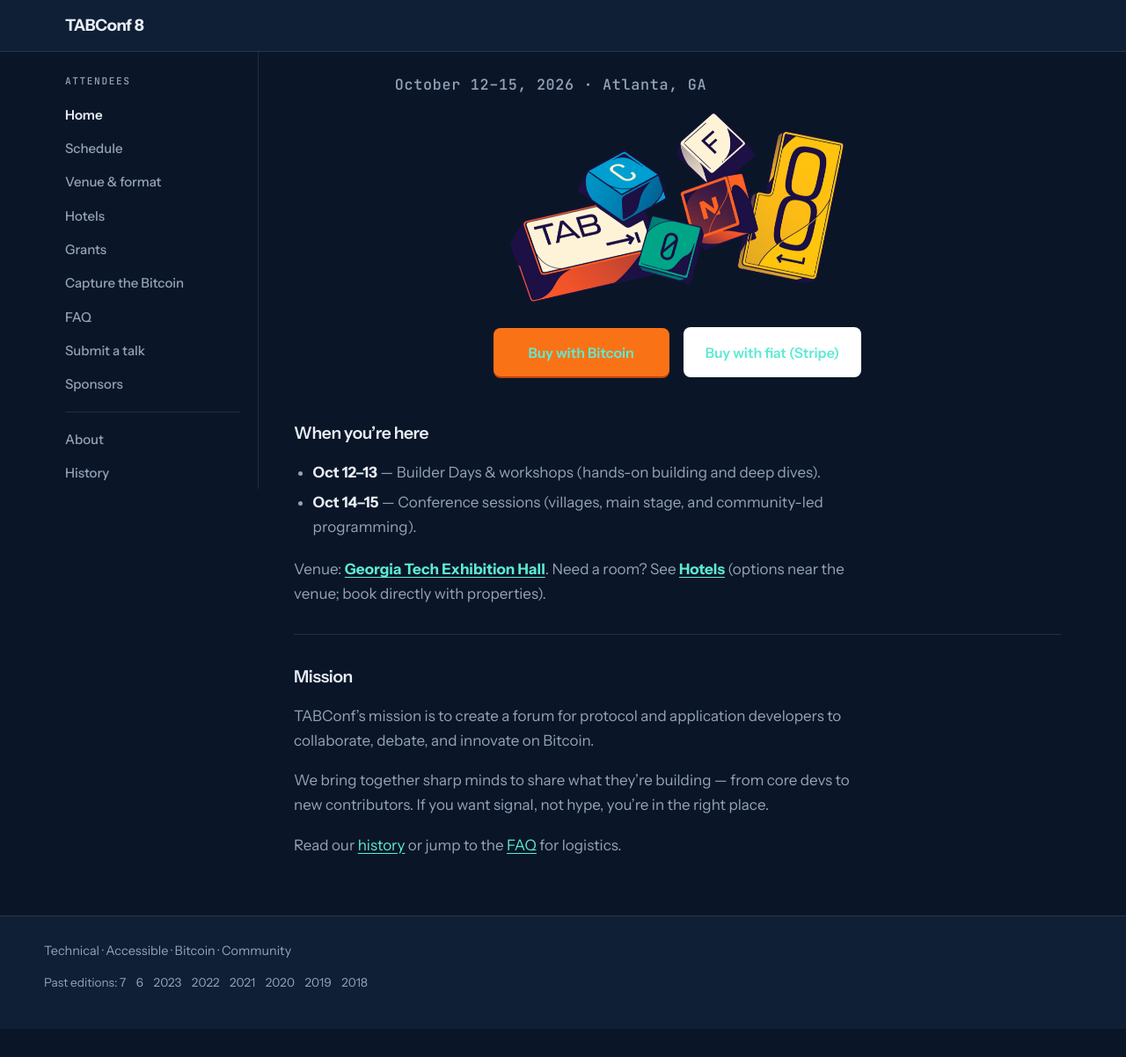
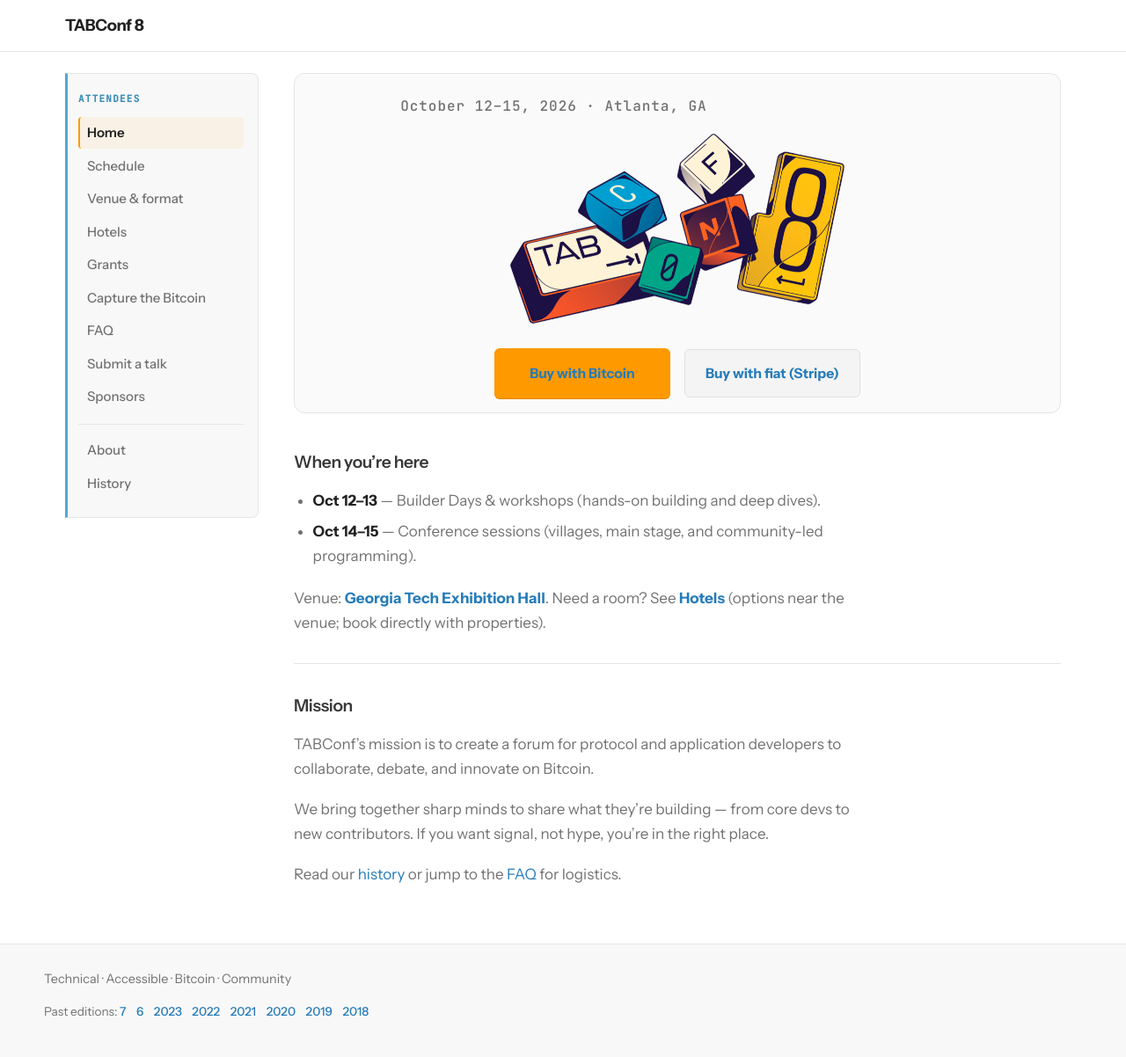
Before and after one commit to TABConf/8.tabconf.com, a Jekyll site: the page built from index.md, in a window 1280 px wide and 1202 px high. Shown: the whole window at 88% size. Built offline with Jekyll 4.4.1, drawn with Linux system fonts in a browser that asks for light colours.

Commit message:
Update theme color and CSS styles for TABConf 8. Changed theme color to white, adjusted color palette for improved readability, and refined layout elements including sidebar and button styles for a cohesive design.

```diff
--- a/_layouts/default.html
+++ b/_layouts/default.html
@@ -5,7 +5,7 @@
   <meta name="viewport" content="width=device-width, initial-scale=1">
   <title>{% if page.title %}{{ page.title }} · {% endif %}{{ site.title }}</title>
   <meta name="description" content="{{ page.description | default: site.description }}">
-  <meta name="theme-color" content="#0a1628">
+  <meta name="theme-color" content="#ffffff">
   <meta property="og:title" content="{% if page.title %}{{ page.title }} · {% endif %}{{ site.title }}">
   <meta property="og:description" content="{{ page.description | default: site.description }}">
   <meta property="og:image" content="{{ '/assets/TABConf8_Logo.png' | absolute_url }}">
--- a/assets/css/tabconf.css
+++ b/assets/css/tabconf.css
@@ -1,15 +1,26 @@
+/* Palette aligned with TABConf 7 (7.tabconf.com/assets/css/style.css):
+   white page, #727272 body, #222 headings, #267CB9 links,
+   sponsor accents #FF9900 (orange) + #54A7D3 (blue). */
+
 :root {
-  --bg: #0a1628;
-  --bg-panel: #0f1f35;
-  --text: #e8edf4;
-  --text-muted: #94a3b8;
-  --accent: #f97316;
-  --accent-muted: #c2410c;
-  --link: #5eead4;
-  --link-hover: #99f6e4;
-  --border: rgba(255, 255, 255, 0.1);
-  --font-sans: "Instrument Sans", system-ui, -apple-system, sans-serif;
-  --font-mono: "JetBrains Mono", ui-monospace, monospace;
+  --bg: #ffffff;
+  --bg-subtle: #fafafa;
+  --bg-panel: #f4f4f4;
+  --bg-code: #f8f8f8;
+  --text: #222222;
+  --text-secondary: #393939;
+  --text-muted: #727272;
+  --text-soft: #494949;
+  --link: #267cb9;
+  --link-hover: #006699;
+  --accent-orange: #ff9900;
+  --accent-orange-dark: #e68a00;
+  --accent-blue: #54a7d3;
+  --accent-blue-dark: #3d8eb9;
+  --border: #e5e5e5;
+  --border-strong: #e0e0e0;
+  --font-sans: "Instrument Sans", system-ui, -apple-system, "Noto Sans", "Helvetica Neue", Helvetica, Arial, sans-serif;
+  --font-mono: "JetBrains Mono", ui-monospace, Monaco, Consolas, monospace;
   --max: 1180px;
   --sidebar-w: 220px;
 }
@@ -30,7 +41,7 @@
   font-family: var(--font-sans);
   font-size: 1.0625rem;
   line-height: 1.65;
-  color: var(--text);
+  color: var(--text-muted);
   background: var(--bg);
   -webkit-font-smoothing: antialiased;
 }
@@ -52,8 +63,8 @@
   left: -9999px;
   top: 0;
   padding: 0.75rem 1rem;
-  background: var(--accent);
-  color: #0a1628;
+  background: var(--link);
+  color: #fff;
   font-weight: 600;
   z-index: 200;
 }
@@ -63,10 +74,10 @@
   top: 1rem;
 }
 
-/* Header — text only, no logo */
+/* Header */
 .site-header {
   border-bottom: 1px solid var(--border);
-  background: var(--bg-panel);
+  background: var(--bg);
 }
 
 .site-header__inner {
@@ -87,7 +98,7 @@
   color: var(--link);
 }
 
-/* Layout: sidebar + main */
+/* Layout */
 .layout {
   max-width: var(--max);
   margin: 0 auto;
@@ -109,36 +120,39 @@
 .sidebar {
   position: sticky;
   top: 0;
-  padding-top: 1.5rem;
+  padding: 1.25rem 1rem 1.25rem 0.75rem;
+  margin-top: 1.5rem;
   border-right: 1px solid var(--border);
-  padding-right: 1.25rem;
-  margin-right: 0;
+  background: var(--bg-code);
+  border-radius: 0 8px 8px 0;
+  border: 1px solid var(--border);
+  border-left: 3px solid var(--accent-blue);
 }
 
 @media (max-width: 860px) {
   .sidebar {
     position: static;
-    border-right: none;
-    border-bottom: 1px solid var(--border);
-    padding: 1rem 0 1.25rem;
-    padding-right: 0;
+    margin-top: 0;
+    border-radius: 8px;
+    border-left-width: 3px;
+    padding: 1rem 1rem 1.1rem;
   }
 }
 
 .sidebar__heading {
   margin: 0 0 0.75rem;
   font-family: var(--font-mono);
-  font-size: 0.7rem;
-  font-weight: 500;
+  font-size: 0.68rem;
+  font-weight: 600;
   text-transform: uppercase;
-  letter-spacing: 0.14em;
-  color: var(--text-muted);
+  letter-spacing: 0.12em;
+  color: var(--accent-blue-dark);
 }
 
 .sidebar__nav {
   display: flex;
   flex-direction: column;
-  gap: 0.15rem;
+  gap: 0.1rem;
 }
 
 @media (max-width: 860px) {
@@ -151,21 +165,25 @@
 
 .sidebar__link {
   display: block;
-  padding: 0.35rem 0;
+  padding: 0.35rem 0.35rem 0.35rem 0.5rem;
   font-size: 0.9375rem;
   font-weight: 500;
   color: var(--text-muted);
   text-decoration: none;
   border-radius: 4px;
+  border-left: 2px solid transparent;
 }
 
 .sidebar__link:hover {
   color: var(--link);
+  background: rgba(38, 124, 185, 0.06);
 }
 
 .sidebar__link.is-active {
   color: var(--text);
   font-weight: 600;
+  border-left-color: var(--accent-orange);
+  background: rgba(255, 153, 0, 0.08);
 }
 
 .sidebar__rule {
@@ -188,20 +206,21 @@
   padding-top: 1.5rem;
 }
 
-/* Main content typography */
+/* Main typography (TABConf 7 weights) */
 .site-main h1 {
   font-size: clamp(1.65rem, 4vw, 2.15rem);
   font-weight: 700;
   letter-spacing: -0.03em;
   line-height: 1.2;
   margin: 0 0 1.25rem;
+  color: var(--text);
 }
 
 .site-main h2 {
   font-size: 1.2rem;
   font-weight: 600;
   margin: 2rem 0 0.85rem;
-  color: var(--text);
+  color: var(--text-secondary);
   letter-spacing: -0.02em;
 }
 
@@ -209,7 +228,7 @@
   font-size: 1.05rem;
   font-weight: 600;
   margin: 1.5rem 0 0.6rem;
-  color: var(--text);
+  color: var(--text-soft);
 }
 
 .site-main p {
@@ -220,12 +239,12 @@
 
 .site-main a {
   color: var(--link);
-  text-decoration: underline;
-  text-underline-offset: 0.2em;
+  text-decoration: none;
 }
 
 .site-main a:hover {
   color: var(--link-hover);
+  font-weight: 700;
 }
 
 .site-main hr {
@@ -249,6 +268,7 @@
 
 .site-main strong {
   color: var(--text);
+  font-weight: 700;
 }
 
 .site-main table {
@@ -268,25 +288,28 @@
 }
 
 .site-main th {
-  background: var(--bg-panel);
+  background: var(--bg-code);
   color: var(--text);
-  font-weight: 600;
+  font-weight: 700;
 }
 
-/* Home hero — logo once, centered */
+/* Home hero */
 .home-hero {
   text-align: center;
   margin-bottom: 2.5rem;
-  padding-bottom: 0.5rem;
+  padding: 1.5rem 1rem 0.5rem;
+  background: var(--bg-subtle);
+  border: 1px solid var(--border);
+  border-radius: 12px;
 }
 
 .home-hero__dates {
   margin: 0 0 1.25rem;
   font-family: var(--font-mono);
-  font-size: clamp(0.95rem, 2.5vw, 1.05rem);
+  font-size: clamp(0.9rem, 2.2vw, 1rem);
   font-weight: 500;
-  color: var(--text);
-  letter-spacing: 0.04em;
+  color: var(--text-secondary);
+  letter-spacing: 0.06em;
 }
 
 .home-hero__logo {
@@ -304,6 +327,7 @@
   justify-content: center;
   align-items: center;
   margin-top: 0.25rem;
+  padding-bottom: 0.5rem;
 }
 
 .ticket-actions__btn {
@@ -311,16 +335,15 @@
   align-items: center;
   justify-content: center;
   min-width: 200px;
-  padding: 0.9rem 1.5rem;
-  border-radius: 8px;
-  font-weight: 600;
-  font-size: 1rem;
+  padding: 0.85rem 1.45rem;
+  border-radius: 6px;
+  font-weight: 700;
+  font-size: 0.98rem;
   text-decoration: none !important;
-  transition: opacity 0.15s ease, transform 0.15s ease;
+  transition: background 0.15s ease, border-color 0.15s ease, transform 0.12s ease;
 }
 
 .ticket-actions__btn:hover {
-  opacity: 0.92;
   transform: translateY(-1px);
 }
 
@@ -328,16 +351,31 @@
   transform: translateY(0);
 }
 
+/* TABConf 7–style orange (title sponsor) for BTC */
 .ticket-actions__btn--btc {
-  background: var(--accent);
+  background: var(--accent-orange);
   color: #fff;
-  box-shadow: 0 2px 0 var(--accent-muted);
+  border: 2px solid var(--accent-orange);
+  box-shadow: 0 1px 0 var(--accent-orange-dark);
 }
 
+.ticket-actions__btn--btc:hover {
+  background: var(--accent-orange-dark);
+  border-color: var(--accent-orange-dark);
+  color: #fff;
+}
+
+/* Light bar like 7’s “downloads” strip for fiat */
 .ticket-actions__btn--fiat {
-  background: #fff;
-  color: #0a1628;
-  border: 1px solid rgba(255, 255, 255, 0.2);
+  background: var(--bg-panel);
+  color: #444;
+  border: 1px solid var(--border-strong);
+}
+
+.ticket-actions__btn--fiat:hover {
+  background: #eaeaea;
+  border-color: #ccc;
+  color: #222;
 }
 
 @media (max-width: 480px) {
@@ -352,7 +390,7 @@
   border-top: 1px solid var(--border);
   padding: 1.75rem 1.5rem 2.5rem;
   margin-top: 0;
-  background: var(--bg-panel);
+  background: var(--bg-code);
 }
 
 .site-footer__inner {
@@ -374,11 +412,13 @@
 }
 
 .site-footer__past a {
-  color: var(--text-muted);
+  color: var(--link);
   text-decoration: none;
+  font-weight: 500;
   margin-right: 0.55rem;
 }
 
 .site-footer__past a:hover {
-  color: var(--link);
+  color: var(--link-hover);
+  font-weight: 700;
 }
```
